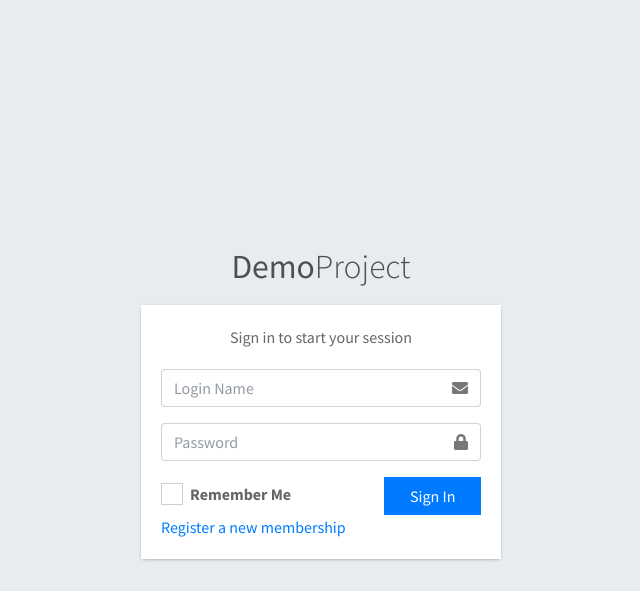
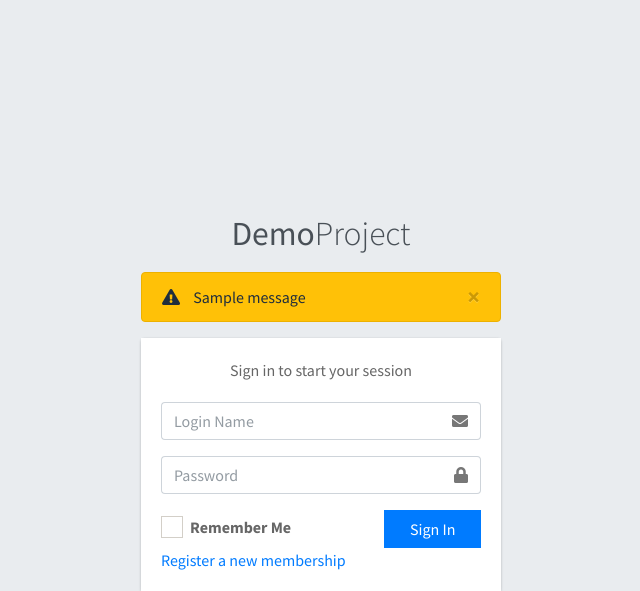
Before and after one commit to WormStan/flask-utilities, a Flask app: page /login in a window 1280 px wide. Shown: the top 591 px of the page, without its empty margins (319-959 px from the left). Run offline with Flask 2, Linux system fonts and the light colour scheme; one stand-in notice (Sample message) is shown; some libraries are stand-ins or nearby versions.

Commit message:
Feature enhancement for login and restiger, add flask-flash for the validation

```diff
--- a/webapp/app.py
+++ b/webapp/app.py
@@ -12,12 +12,11 @@ app = Flask(__name__)
 
 # Index Page
 @app.route('/')
-@login_required
 def index():
     return render_template('index.html')
 
 
-#region Error handler for 404,500
+# region Error handler for 404,500
 @app.errorhandler(500)
 def page_error(error):
     return render_template('500.html'), 500
@@ -26,10 +25,10 @@ def page_error(error):
 @app.errorhandler(404)
 def page_not_found(error):
     return render_template('404.html'), 404
-#endregion
+# endregion
 
 
-#region User Login
+# region User Login
 app.secret_key = os.urandom(24)
 login_manager = LoginManager()
 login_manager.session_protection = 'strong'
@@ -54,6 +53,8 @@ def login():
         if user.verify_password(password):
             login_user(user, remember=remember_me)
             return redirect(next or "/")
+        else:
+            flash('Invalid user name or password')
     return render_template('login.html', form=form)
 
 
@@ -75,8 +76,9 @@ def registerhandle():
     if(reg):
         return render_template('login.html', data='0', form=form)
     else:
+        flash('user name exists, please change another user name')
         return render_template('register.html', data='0')
-#endregion
+# endregion
 
 
 if __name__ == '__main__':
--- a/webapp/templates/login.html
+++ b/webapp/templates/login.html
@@ -27,6 +27,11 @@
         <div class="login-logo">
             <a href="{{url_for('index')}}"><b>Demo</b>Project</a>
         </div>
+        {% for message in get_flashed_messages() %}
+        <div class="alert alert-warning alert-dismissible">
+            <i class="icon fas fa-exclamation-triangle"></i><button type="button" class="close" data-dismiss="alert">&times;</button> {{ message }}
+        </div>
+        {% endfor %}
         <!-- /.login-logo -->
         <div class="card">
             <div class="card-body login-card-body">
--- a/webapp/templates/register.html
+++ b/webapp/templates/register.html
@@ -27,7 +27,11 @@
         <div class="register-logo">
             <a href="{{url_for('index')}}"><b>Demo</b>Project</a>
         </div>
-
+        {% for message in get_flashed_messages() %}
+        <div class="alert alert-warning alert-dismissible">
+            <i class="icon fas fa-exclamation-triangle"></i><button type="button" class="close" data-dismiss="alert">&times;</button> {{ message }}
+        </div>
+        {% endfor %}
         <div class="card">
             <div class="card-body register-card-body">
                 <p class="login-box-msg">Register a new membership</p>
--- a/webapp/user_login.py
+++ b/webapp/user_login.py
@@ -51,7 +51,6 @@ class User(UserMixin):
 
         sql = "INSERT INTO user_info (`user_name`,`password`,`email`,`reg_ip`) VALUES ('{}','{}','{}','{}')".format(
             user_name, password, email, reg_ip)
-        print(sql)
         self.conn.execute_non_query(sql)
         return True
 
```
